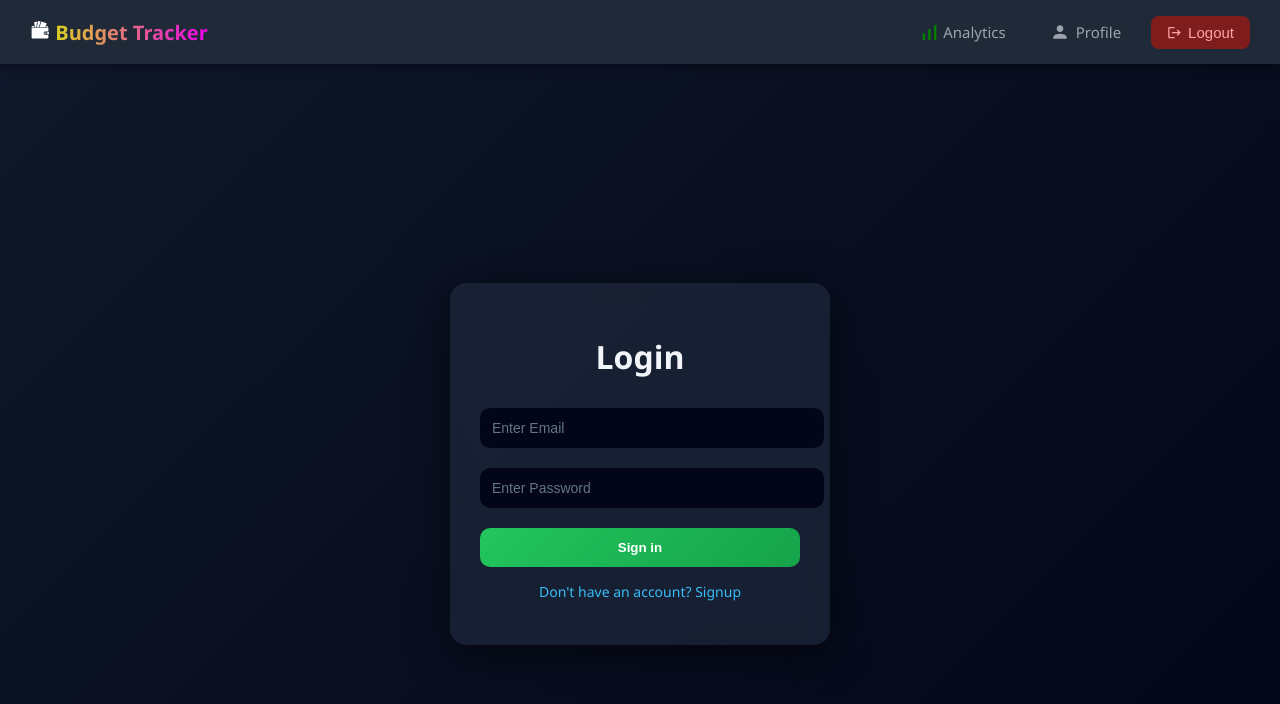
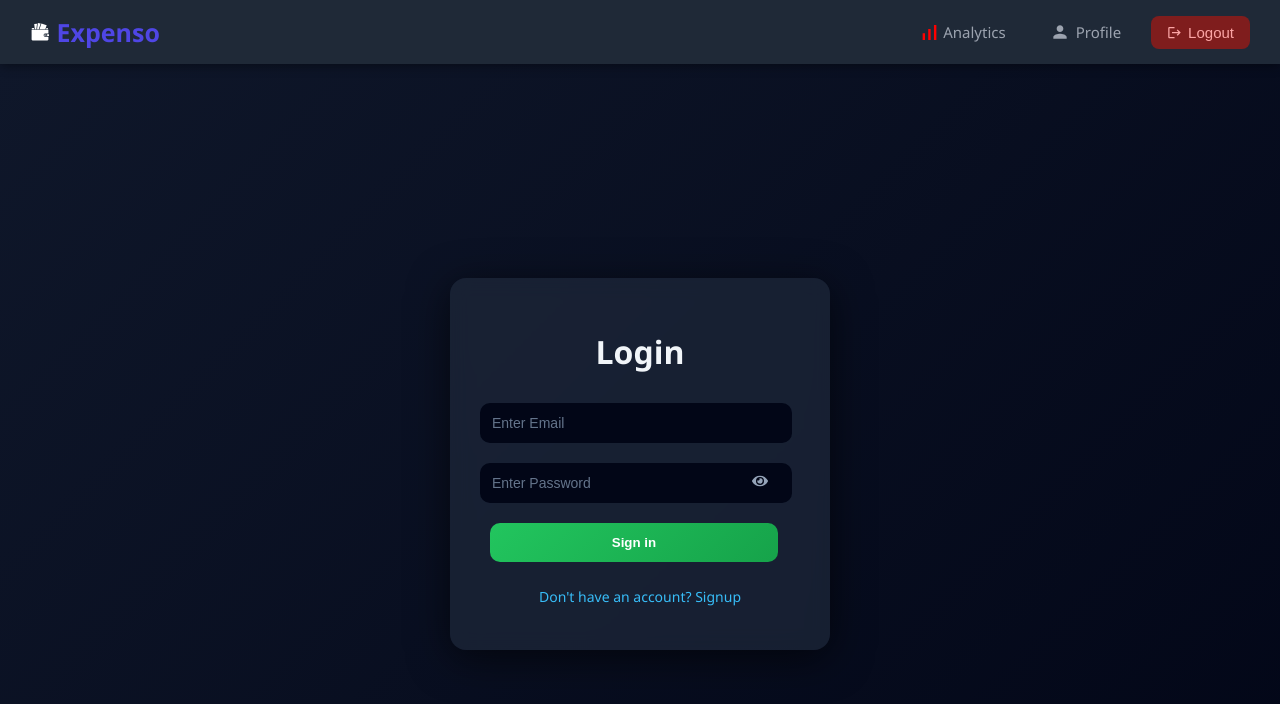
Before and after one commit to developwithpranjal/Budget_Calculator, a React (Vite) app: page / in a window 1280 px wide. Shown: the top 704 px of the page. Built offline with nearby package versions, Linux system fonts and the light colour scheme; no server answers; sample sign-in values are in the browser's storage.

Commit message:
Profile Page Created, currency rate refresh

```diff
--- a/src/Components/CategorySelector.jsx
+++ b/src/Components/CategorySelector.jsx
@@ -32,7 +32,6 @@ const CategorySelector = ({ category, setCategory }) => {
             className={`category-item ${category === cat.name ? "active" : ""}`}
             onClick={() => setCategory(cat.name)}
           >
-            <span className="icon">{cat.name}</span>
             <p>{cat.icon} {cat.name}</p>
           </div>
         ))}
--- a/src/Components/Navbar.css
+++ b/src/Components/Navbar.css
@@ -11,9 +11,9 @@
 }
 
 .navbar-brand {
-  font-size: 20px;
+  font-size: 25px;
   font-weight: bold;
-  background: linear-gradient(90deg, rgb(217, 241, 1), rgb(234, 3, 234));
+  background-color: #4f46e5;
   -webkit-background-clip: text;
   -webkit-text-fill-color: transparent;
   background-clip: text;
@@ -42,7 +42,8 @@
 
 .nav-link:hover,
 .nav-link.active {
-  background: #374151;
+  background: #3a78bf9e;
+  border: 1px solid rgb(7, 7, 236);
   color: white;
 }
 
--- a/src/Components/Navbar.jsx
+++ b/src/Components/Navbar.jsx
@@ -5,6 +5,7 @@ import { auth } from "../firebase";
 import { MdPerson, MdLogin, MdLogout } from "react-icons/md";
 import { SiSimpleanalytics } from "react-icons/si";
 import { GiWallet } from "react-icons/gi";
+
 import "./Navbar.css";
 
 const Navbar = ({ user, setUser, setTransactions }) => {
@@ -20,11 +21,11 @@ const Navbar = ({ user, setUser, setTransactions }) => {
 
   return (
     <nav className="navbar">
-      <div className="navbar-brand"><Link to="/dashboard"><GiWallet size={20} color="white"/> Budget Tracker</Link></div>
+      <div className="navbar-brand"><Link to="/dashboard"><GiWallet size={20} color="white"/> Expenso</Link></div>
       <div className="navbar-links">
 
         <Link to="/analytics" className={`nav-link ${location.pathname === "/analytics" ? "active" : ""}`}>
-          <SiSimpleanalytics color="green" /> Analytics
+          <SiSimpleanalytics color="red" /> Analytics
         </Link>
         <Link to="/profile" className={`nav-link ${location.pathname === "/profile" ? "active" : ""}`}>
           <MdPerson size={20} /> Profile
--- a/src/pages/Login.css
+++ b/src/pages/Login.css
@@ -22,7 +22,9 @@
   margin-bottom: 20px;
   font-weight: 600;
 }
-
+form{
+  width: 90%;
+}
 .auth-box input {
   width: 100%;
   padding: 12px;
@@ -34,6 +36,7 @@
   color: #e2e8f0;
   font-size: 14px;
   transition: 0.2s;
+
 }
 
 .auth-box input::placeholder {
@@ -48,13 +51,13 @@
 .auth-box button {
   width: 100%;
   padding: 12px;
-  margin-top: 10px;
   border-radius: 10px;
   border: none;
   background: linear-gradient(135deg, #22c55e, #16a34a);
   color: white;
   font-weight: bold;
   cursor: pointer;
+  margin:10px ;
   transition: 0.3s;
 }
 
@@ -81,3 +84,20 @@
   text-align: left;
   margin-top: -5px;
 }
+.password-field {
+  position: relative;
+}
+
+.password-field input {
+  width: 100%;
+  /* padding-right: 40px; */
+}
+
+.eye-icon {
+  position: absolute;
+  right: 0;
+  top: 50%;
+  transform: translateY(-50%);
+  cursor: pointer;
+  color: #94a3b8;
+}
--- a/src/pages/Login.jsx
+++ b/src/pages/Login.jsx
@@ -7,6 +7,7 @@ import {
   updateProfile,
 } from "firebase/auth";
 import { useNavigate } from "react-router-dom";
+import { FaEye, FaEyeSlash } from "react-icons/fa";
 
 const Login = () => {
   const [isLogin, setIsLogin] = useState(true);
@@ -15,7 +16,10 @@ const Login = () => {
   const [email, setEmail] = useState("");
   const [password, setPassword] = useState("");
   const [confirmPassword, setConfirmPassword] = useState("");
-const [loading,setLoading] = useState(false)
+  const [loading, setLoading] = useState(false);
+
+  const [showPassword, setShowPassword] = useState(false);
+
   const navigate = useNavigate();
 
   const handleAuth = async () => {
@@ -28,16 +32,16 @@ const [loading,setLoading] = useState(false)
       alert("Passwords do not match ❌");
       return;
     }
+
     setLoading(true);
     try {
       if (isLogin) {
         await signInWithEmailAndPassword(auth, email, password);
-        alert("Login Successful ✅");
       } else {
         const userCred = await createUserWithEmailAndPassword(
           auth,
           email,
-          password,
+          password
         );
 
         await updateProfile(userCred.user, {
@@ -50,19 +54,22 @@ setLoading(true);
       navigate("/dashboard");
     } catch (error) {
       alert(error.message);
-    }
-    finally{
-      setLoading(false)
+    } finally {
+      setLoading(false);
     }
   };
-  const canSubmit = email && password &&
-   (isLogin || (name && confirmPassword && password === confirmPassword));
 
   return (
     <div className="auth-container">
       <div className="auth-box">
         <h1>{isLogin ? "Login" : "Signup"}</h1>
 
+        <form
+          onSubmit={(e) => {
+            e.preventDefault();
+            handleAuth();
+          }}
+        >
           {!isLogin && (
             <input
               type="text"
@@ -81,27 +88,48 @@ setLoading(true);
             required
           />
 
+          <div className="password-field">
             <input
-          type="password"
+              required
+              type={showPassword ? "text" : "password"}
               placeholder="Enter Password"
               value={password}
               onChange={(e) => setPassword(e.target.value)}
-          required
             />
+            <span
+              className="eye-icon"
+              onClick={() => setShowPassword(!showPassword)}
+            >
+              {showPassword ? <FaEyeSlash /> : <FaEye />}
+            </span>
+          </div>
 
           {!isLogin && (
+            <div className="password-field">
               <input
-            type="password"
+                type={showPassword ? "text" : "password"}
                 placeholder="Confirm Password"
                 value={confirmPassword}
                 onChange={(e) => setConfirmPassword(e.target.value)}
                 required
               />
+              <span
+                className="eye-icon"
+                onClick={() => setShowPassword(!showPassword)}
+              >
+                {showPassword ? <FaEyeSlash /> : <FaEye />}
+              </span>
+            </div>
           )}
 
-        <button onClick={handleAuth} disabled={!canSubmit || loading}>
-          {loading ? "Please wait..." : isLogin ? "Sign in" : "Create account"}
+          <button type="submit" disabled={loading}>
+            {loading
+              ? "Please wait..."
+              : isLogin
+              ? "Sign in"
+              : "Create account"}
           </button>
+        </form>
 
         <p onClick={() => setIsLogin(!isLogin)} className="toggle-text">
           {isLogin
--- a/src/pages/index.css
+++ b/src/pages/index.css
@@ -18,7 +18,7 @@ body {
 .Container h1 {
   text-align: center;
   margin-bottom: 5px;
-  background: linear-gradient(90deg, rgb(217, 241, 1), rgb(234, 3, 234));
+  background: white;
   -webkit-background-clip: text;
   background-clip: text;
   -webkit-text-fill-color: transparent;
```
Lines whose indentation alone changed are shown as unchanged.
